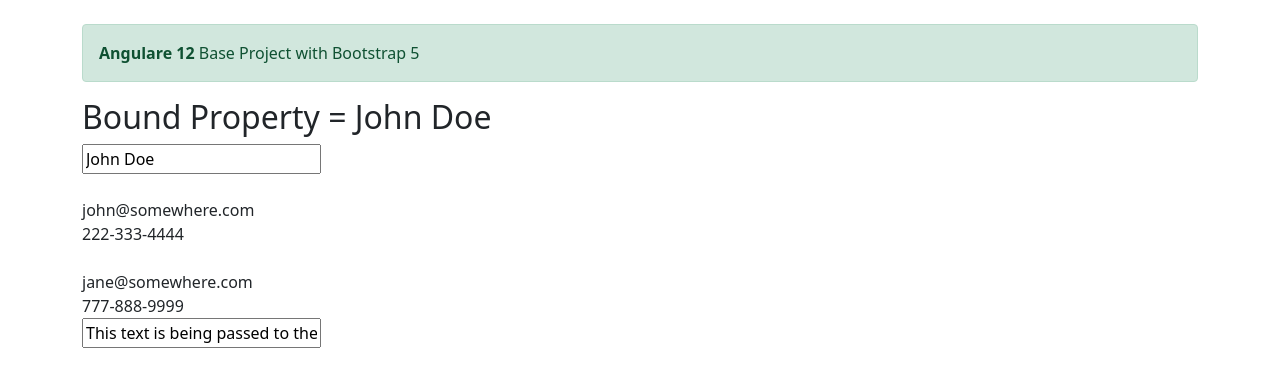
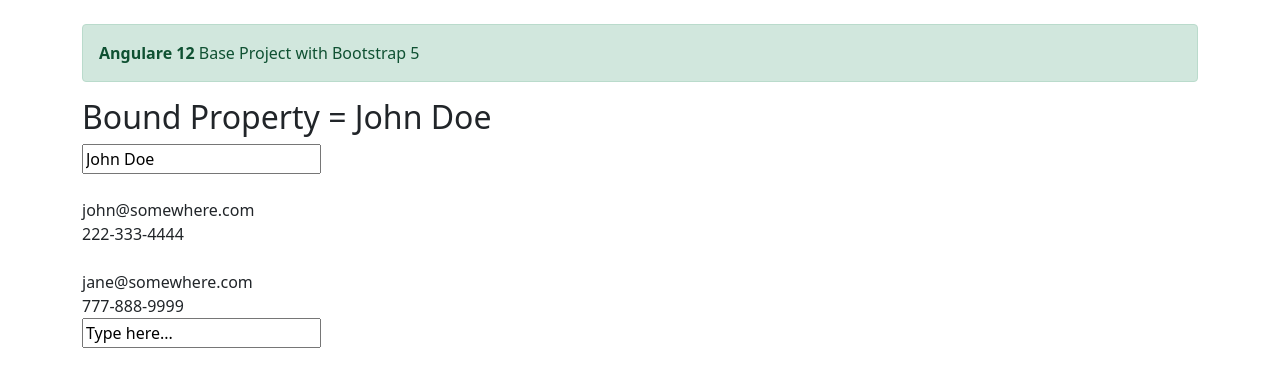
Before and after one commit to BlueRoseStory/ang12base, an Angular app: page / in a window 1280 px wide. Shown: the top 382 px of the page. Built offline with nearby package versions, Linux system fonts and the light colour scheme.

Commit message:
2 files modified

```diff
--- a/package.json
+++ b/package.json
@@ -21,7 +21,7 @@
     "@types/node": "12.20.47",
     "bootstrap": "5.1.3",
     "rxjs": "6.6.7",
-    "sbrooks-web-component": "1.0.23",
+    "sbrooks-web-component": "1.0.24",
     "tslib": "2.3.1",
     "zone.js": "0.11.5"
   },
--- a/src/app/app.component.ts
+++ b/src/app/app.component.ts
@@ -8,7 +8,7 @@ import { Component } from '@angular/core';
 export class AppComponent {
   user1 = 'John Doe';
   user2 = 'Jane Doe';
-  maxCharText = 'This text is being passed to the max-characters web component';
+  maxCharText = 'Type here...';
   token =
     'eyJhbGciOiJIUzI1NiIsInR5cCI6IkpXVCJ9.eyJzdWIiOiIxMjM0NTY3ODkwIiwibmFtZSI6IkpvaG4gRG9lIiwiaWF0IjoxNTE2MjM5MDIyfQ.SflKxwRJSMeKKF2QT4fwpMeJf36POk6yJV_adQssw5c';
 }
```
